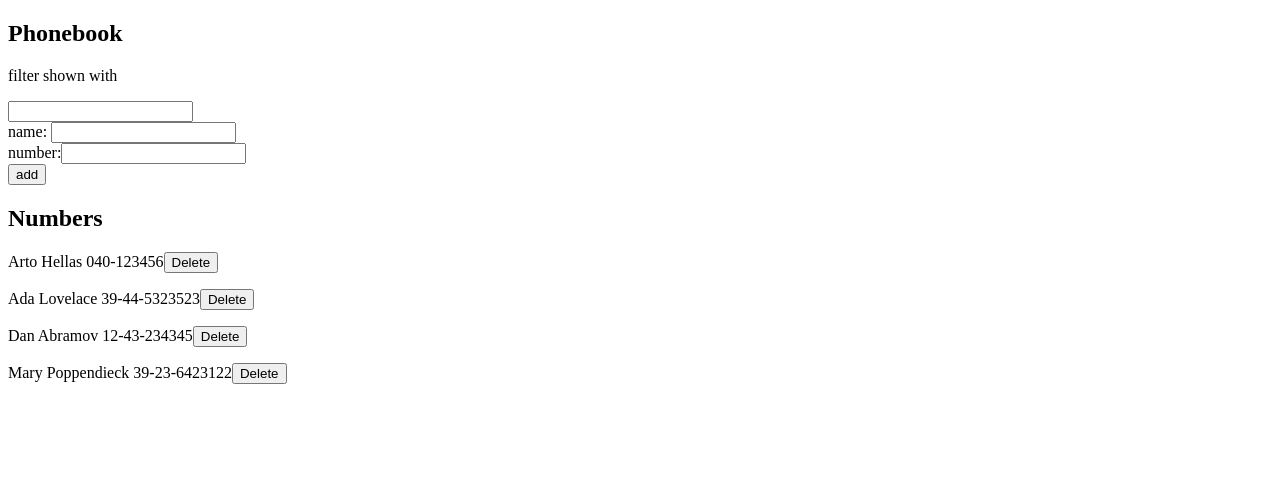
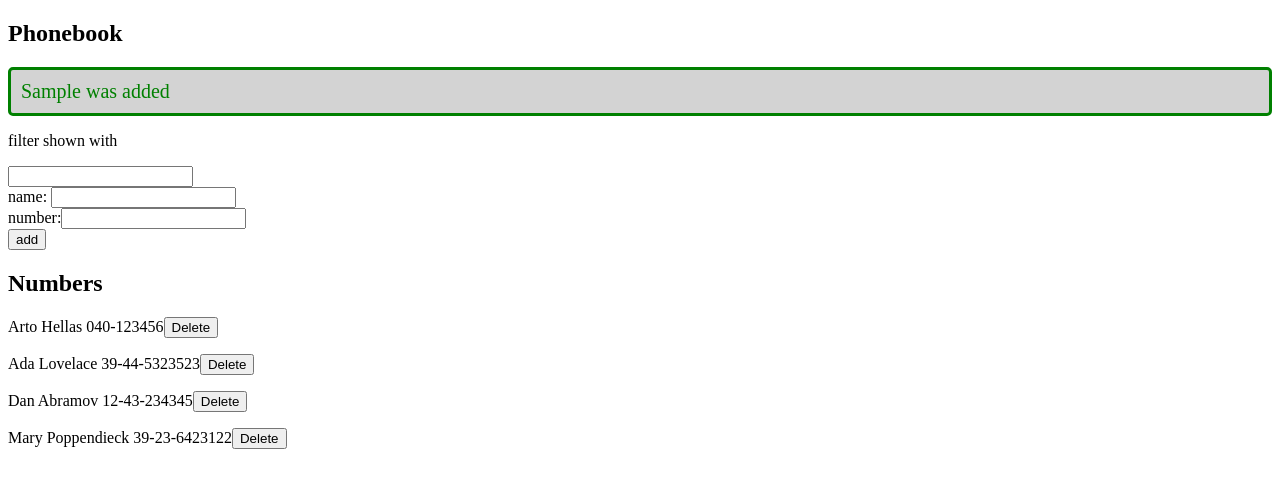
Before and after one commit to SmithD216/fso, a React (Create React App) app in the folder part2/part2.6/: page / in a window 1280 px wide. Both pictures are taken after typing "Sample", "Sample" into the empty fields and a click on the button "add". Shown: the top 488 px of the page. Built offline with nearby package versions, Linux system fonts and the light colour scheme; no server answers; data requests are answered from the project's data file.

Commit message:
Exercise 2.16

```diff
--- a/part2/part2.6/src/App.js
+++ b/part2/part2.6/src/App.js
@@ -2,14 +2,15 @@ import { useState, useEffect } from "react";
 import Filter from "./Filter";
 import Persons from "./Persons";
 import Form from "./Form";
-import axios from "axios";
 import personService from "./services/people";
+import Notification from "./Notification";
 
 const App = () => {
     const [persons, setPersons] = useState([]);
     const [newName, setNewName] = useState("");
     const [newNumber, setNewNumber] = useState("");
     const [search, setSearch] = useState("");
+    const [message, setMessage] = useState(null);
 
     useEffect(() => {
         personService.getAll().then((response) => {
@@ -38,7 +39,10 @@ const App = () => {
         personService.create(nameObject).then((response) => {
             setPersons(persons.concat(response.data));
         });
-
+        setMessage(`${nameObject.name} was added`);
+        setTimeout(() => {
+            setMessage(null);
+        }, 5000);
         setNewName("");
         setNewNumber("");
     };
@@ -69,11 +73,16 @@ const App = () => {
                 setPersons(response.data);
             });
         });
+        setMessage(`${person.name} was deleted`);
+        setTimeout(() => {
+            setMessage(null);
+        }, 5000);
     };
 
     return (
         <div>
             <h2>Phonebook</h2>
+            <Notification message={message} />
             <Filter search={search} onChange={handleSearchChange} />
             <Form
                 addName={addName}
--- /dev/null
+++ b/part2/part2.6/src/Notification.js
@@ -0,0 +1,11 @@
+const Notification = ({ message }) => {
+    if (message === null) {
+        return null;
+    } else if (message.includes("deleted")) {
+        return <div className="deleted">{message}</div>;
+    } else if (message.includes("added")) {
+        return <div className="added">{message}</div>;
+    }
+};
+
+export default Notification;
--- a/part2/part2.6/src/index.css
+++ b/part2/part2.6/src/index.css
@@ -0,0 +1,19 @@
+.deleted {
+    color: red;
+    background: lightgrey;
+    font-size: 20px;
+    border-style: solid;
+    border-radius: 5px;
+    padding: 10px;
+    margin-bottom: 10px;
+}
+
+.added {
+    color: green;
+    background: lightgrey;
+    font-size: 20px;
+    border-style: solid;
+    border-radius: 5px;
+    padding: 10px;
+    margin-bottom: 10px;
+}
```
